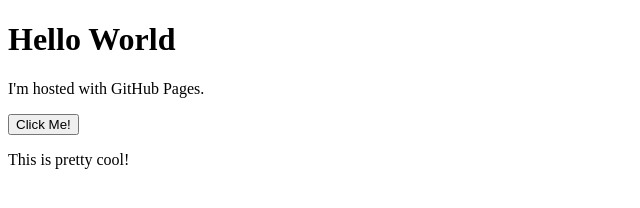
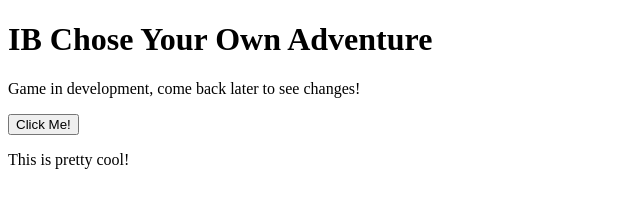
Before and after one commit to SunnyNagam/sokasuki.github.io, a plain HTML site: page index.html in a window 1280 px wide. Shown: the whole page, without its empty margins (0-640 px from the left). Drawn offline with Linux system fonts and the light colour scheme.

Commit message:
gsg
gsgsg

```diff
--- a/index.html
+++ b/index.html
@@ -6,8 +6,8 @@
 	</head>
 
 	<body>
-		<h1>Hello World</h1>
-		<p>I'm hosted with GitHub Pages.</p>
+		<h1>IB Chose Your Own Adventure</h1>
+		<p>Game in development, come back later to see changes!</p>
 		<button type="button" onclick="myFunction()">Click Me!</button>
 		<p id="test">This is pretty cool!<p>
 	</body>
--- a/index.js
+++ b/index.js
@@ -1,3 +1,3 @@
 function myFunction() {
-	document.getElementById("test").innerHTML = "Hello Javascript";
+	document.getElementById("test").innerHTML = "Hello people of the interwebs";
 }
```
